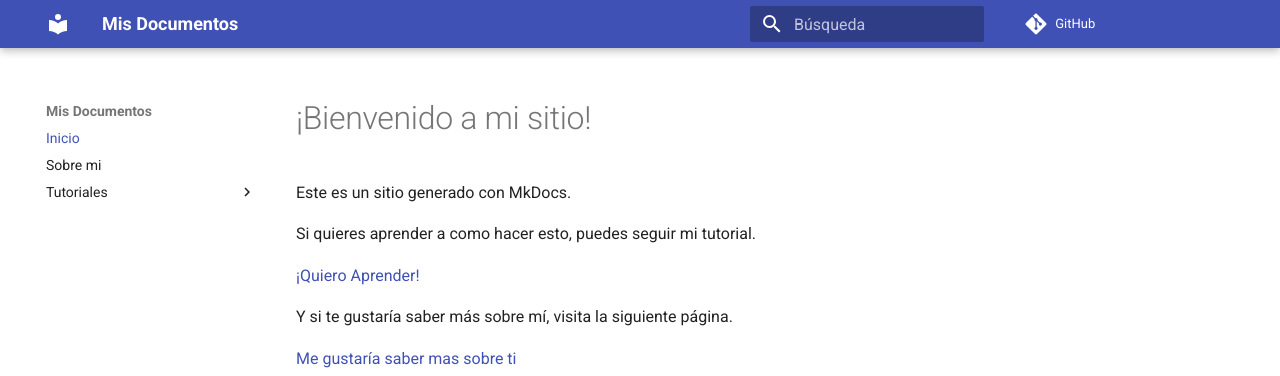
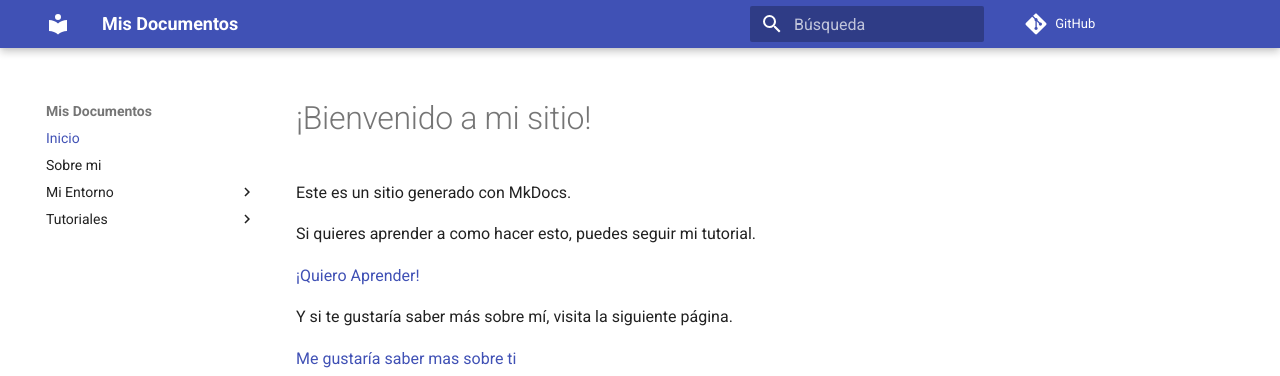
Before and after one commit to rguerrasev/rguerrasev.github.io, an MkDocs documentation site: the page built from docs/index.md, in a window 1280 px wide. Shown: the top 376 px of the page. Built offline with MkDocs 1.6.1 and Material for MkDocs 9.7.7, drawn with Linux system fonts in a browser that asks for light colours; comment, search, counter and statistics services are not loaded.

```diff
--- a/mkdocs.yml
+++ b/mkdocs.yml
@@ -9,5 +9,8 @@ repo_url: https://github.com/rguerrasev/rguerrasev.github.io # Link a tu repo
 nav:
   - 'Inicio': 'index.md'
   - 'Sobre mi': 'aboutme.md'
+  - 'Mi Entorno':
+      - 'Herramientas' : 'herramientas.md'
+      - 'Comandos Linux': 'comandos-linux.md'
   - 'Tutoriales':
       - 'Crear un sitio con MkDocs': 'tutoriales/crear-sitio-con-mkdocs.md'
```
